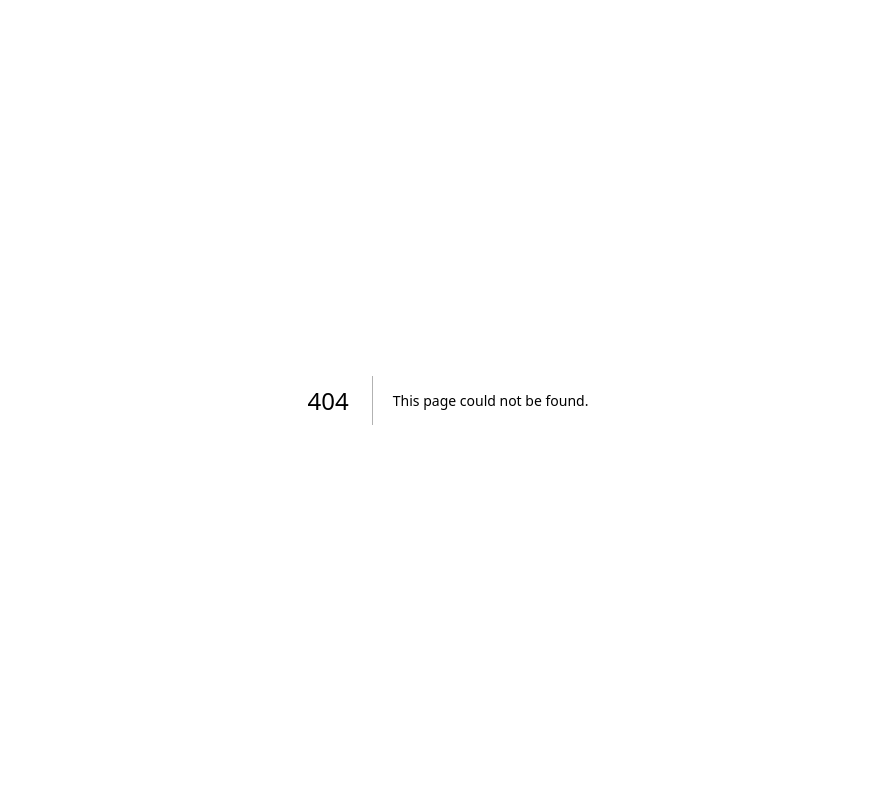
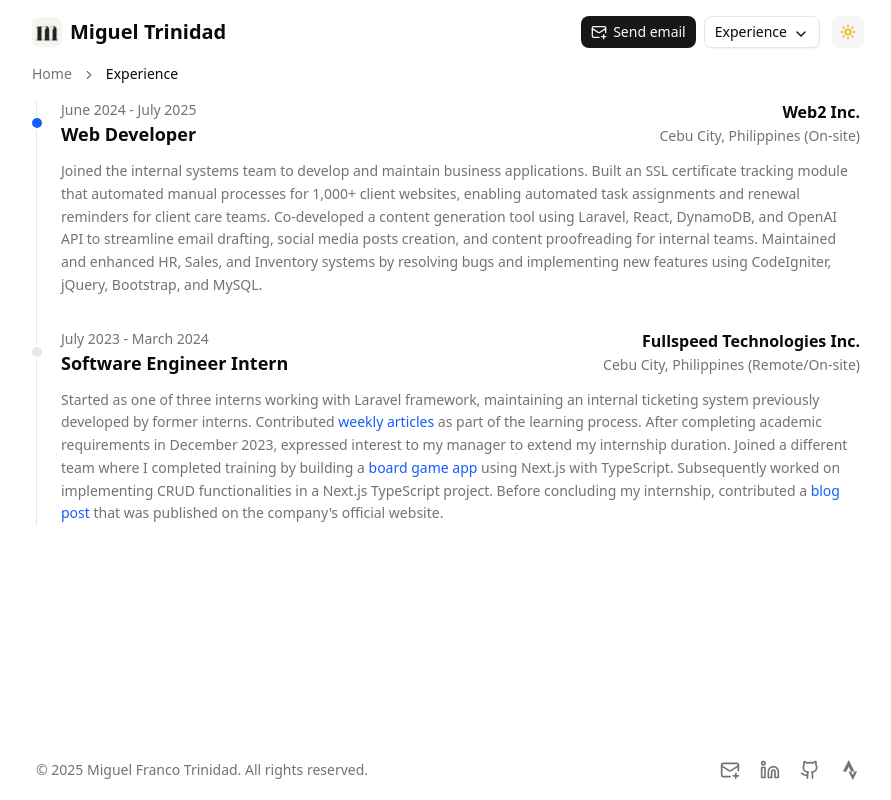
Before and after one commit to migstt/portfolio, a Next.js app: page /experience in a window 1280 px wide. Before the commit this address had no page. Shown: the whole page, without its empty margins (192-1083 px from the left). Built offline with nearby package versions, Linux system fonts and the light colour scheme.

Commit message:
added experience timeline page, experience dropdown option, types and experience description

```diff
--- /dev/null
+++ b/src/app/experience/page.tsx
@@ -0,0 +1,50 @@
+import { Metadata } from "next";
+import { createPageMetadata } from "@/lib/metadata";
+import { SubpageLayout } from "@/components/layout/SubpageLayout";
+import { experiences } from "@/data/portfolioData";
+
+export const metadata: Metadata = createPageMetadata.experience();
+
+export default function ExperiencePage() {
+  return (
+    <SubpageLayout pageTitle="Experience">
+      <div className="animate-slide-up-1 px-1">
+        <ol className="relative border-s border-gray-200 dark:border-gray-700">
+          {experiences.map((exp, index) => (
+            <li
+              key={index}
+              className={`mb-8 ms-6 ${
+                index === experiences.length - 1 ? "mb-0" : ""
+              }`}
+            >
+              <div
+                className={`absolute w-3.5 h-3.5 rounded-full mt-4 -start-[7px] border-2 border-white dark:border-gray-900 ${
+                  index === 0
+                    ? "bg-blue-600 dark:bg-blue-500"
+                    : "bg-gray-200 dark:bg-gray-700"
+                }`}
+              ></div>
+              <div className="flex flex-col lg:grid lg:grid-cols-2 gap-2 lg:gap-2 mb-3">
+                <div className="flex flex-col lg:mb-[-2]">
+                  <time className="text-sm text-muted-foreground">
+                    {exp.startMonth} - {exp.endMonth}
+                  </time>
+                  <h3 className="text-lg font-semibold">{exp.title}</h3>
+                </div>
+                <div className="flex flex-col lg:text-right">
+                  <h4 className="text-md font-bold">{exp.company}</h4>
+                  <p className="text-sm text-muted-foreground mt-0.5">
+                    {exp.location} ({exp.workType})
+                  </p>
+                </div>
+              </div>
+              <p className="text-sm text-muted-foreground leading-relaxed">
+                {exp.descriptionJSX || exp.description}
+              </p>
+            </li>
+          ))}
+        </ol>
+      </div>
+    </SubpageLayout>
+  );
+}
--- a/src/app/types/portfolio.ts
+++ b/src/app/types/portfolio.ts
@@ -17,6 +17,12 @@ export interface TechCategory {
 export interface Experience {
   title: string;
   company: string;
+  location: string;
+  workType: string;
   start: string;
   end: string;
+  startMonth: string;
+  endMonth: string;
+  description: string;
+  descriptionJSX?: React.ReactNode;
 }
--- a/src/components/cards/Experience.tsx
+++ b/src/components/cards/Experience.tsx
@@ -1,42 +1,35 @@
 import { Card, CardHeader, CardTitle, CardContent } from "@/components/ui/card";
-import { Badge } from "@/components/ui/badge";
-import { BriefcaseBusiness } from "lucide-react";
+import { SeemoreButton } from "@/components/general/SeemoreButton";
+import { Briefcase } from "lucide-react";
 import { experiences } from "@/data/portfolioData";
 
 export function Experience() {
   return (
-    <Card className="h-full">
+    <Card className="h-full flex flex-col">
       <CardHeader className="flex items-center justify-between">
         <CardTitle className="flex items-center gap-2">
-          <BriefcaseBusiness className="w-4 h-4" />
+          <Briefcase className="w-4 h-4" />
           Experience
         </CardTitle>
+        <SeemoreButton
+          href="experience"
+          label="View timeline"
+          page="experience"
+        />
       </CardHeader>
-
-      <CardContent>
-        <div>
-          <div className="space-y-3">
-            {experiences.map((exp, idx) => {
-              return (
-                <div
-                  key={idx}
-                  className="flex items-center justify-between relative"
-                >
-                  <div className="flex items-start gap-5">
-                    <div className="flex flex-col space-y-1">
-                      <h2 className="font-semibold text-sm">{exp.title}</h2>
-                      <p className="text-xs text-muted-foreground">
-                        {exp.company}
-                      </p>
-                    </div>
-                  </div>
-                  <Badge variant="outline" className="text-xs">
-                    {exp.start} - {exp.end}
-                  </Badge>
-                </div>
-              );
-            })}
-          </div>
+      <CardContent className="flex-1 mt-1">
+        <div className="space-y-4">
+          {experiences.map((exp, index) => (
+            <div key={index} className="flex justify-between items-start">
+              <div>
+                <h3 className="text-sm font-semibold">{exp.title}</h3>
+                <p className="text-xs text-muted-foreground">{exp.company}</p>
+              </div>
+              <span className="text-xs text-muted-foreground whitespace-nowrap">
+                {exp.start} - {exp.end}
+              </span>
+            </div>
+          ))}
         </div>
       </CardContent>
     </Card>
--- a/src/components/general/SeemoreButton.tsx
+++ b/src/components/general/SeemoreButton.tsx
@@ -16,7 +16,8 @@ export function SeemoreButton({ href, label, page }: SeemoreButtonProps) {
     >
       <div className="flex items-center gap-1">
         <span className="text-xs font-medium leading-none">
-          See more <span className="sr-only">{page}</span>
+          {href === "experience" ? label : "See more"}{" "}
+          <span className="sr-only">{page}</span>
         </span>
         <CircleArrowRight
           className="w-4 h-4 stroke-[2] mt-[1px]"
--- a/src/components/layout/header/HeaderActions.tsx
+++ b/src/components/layout/header/HeaderActions.tsx
@@ -14,6 +14,7 @@ import { usePathname } from "next/navigation";
 
 export const pages = [
   { name: "Home", href: "/", description: "Main page" },
+  { name: "Experience", href: "/experience", description: "Career timeline" },
   { name: "Projects", href: "/projects", description: "Browse projects" },
   {
     name: "Tech Blog",
--- a/src/data/portfolioData.ts
+++ b/src/data/portfolioData.ts
@@ -1,4 +1,5 @@
 import { Profile, AboutText, TechCategory, Experience } from "@/app/types";
+import React from "react";
 
 export const profile: Profile = {
   name: "Miguel Trinidad",
@@ -42,13 +43,63 @@ export const experiences: Experience[] = [
   {
     title: "Web Developer",
     company: "Web2 Inc.",
+    location: "Cebu City, Philippines",
+    workType: "On-site",
     start: "2024",
     end: "2025",
+    startMonth: "June 2024",
+    endMonth: "July 2025",
+    description:
+      "Joined the internal systems team to develop and maintain business applications. Built an SSL certificate tracking module that automated manual processes for 1,000+ client websites, enabling automated task assignments and renewal reminders for client care teams. Co-developed a content generation tool using Laravel, React, DynamoDB, and OpenAI API to streamline email drafting, social media posts creation, and content proofreading for internal teams. Maintained and enhanced HR, Sales, and Inventory systems by resolving bugs and implementing new features using CodeIgniter, jQuery, Bootstrap, and MySQL.",
   },
   {
     title: "Software Engineer Intern",
     company: "Fullspeed Technologies Inc.",
+    location: "Cebu City, Philippines",
+    workType: "Remote/On-site",
     start: "2023",
     end: "2024",
+    startMonth: "July 2023",
+    endMonth: "March 2024",
+    description:
+      "Started as one of three interns working with Laravel framework, maintaining an internal ticketing system previously developed by former interns. Contributed weekly blog posts and reflections as part of the learning process. After completing academic requirements in December 2023, expressed interest to my manager to extend my internship duration. Joined a different team where I completed training by building a board game application using Next.js with TypeScript. Subsequently worked on implementing CRUD functionalities in a Next.js TypeScript project. Before concluding my internship, contributed a final blog post that was published on the company's official website.",
+    descriptionJSX: React.createElement(
+      React.Fragment,
+      null,
+      "Started as one of three interns working with Laravel framework, maintaining an internal ticketing system previously developed by former interns. Contributed ",
+      React.createElement(
+        "a",
+        {
+          href: "https://ardiesan.github.io/engineers-log/author/mtrinidad/",
+          target: "_blank",
+          rel: "noopener noreferrer",
+          className: "text-blue-600 dark:text-blue-400 hover:underline",
+        },
+        "weekly articles"
+      ),
+      " as part of the learning process. After completing academic requirements in December 2023, expressed interest to my manager to extend my internship duration. Joined a different team where I completed training by building a ",
+      React.createElement(
+        "a",
+        {
+          href: "/projects/boardgameplay",
+          target: "_blank",
+          rel: "noopener noreferrer",
+          className: "text-blue-600 dark:text-blue-400 hover:underline",
+        },
+        "board game app"
+      ),
+      " using Next.js with TypeScript. Subsequently worked on implementing CRUD functionalities in a Next.js TypeScript project. Before concluding my internship, contributed a ",
+      React.createElement(
+        "a",
+        {
+          href: "https://techblog.fullspeedtechnologies.com/2024/03/27/internship-a-story-of-growth-and-gratitude.html",
+          target: "_blank",
+          rel: "noopener noreferrer",
+          className: "text-blue-600 dark:text-blue-400 hover:underline",
+        },
+        "blog post"
+      ),
+      " that was published on the company's official website."
+    ),
   },
 ];
--- a/src/lib/metadata.ts
+++ b/src/lib/metadata.ts
@@ -161,6 +161,14 @@ export const createPageMetadata = {
       path: "/projects",
     }),
 
+  experience: () =>
+    createMetadata({
+      title: "Experience",
+      description:
+        "Professional experience and career timeline in web development and software engineering.",
+      path: "/experience",
+    }),
+
   notFound: (path: string) =>
     createMetadata({
       title: "Page Not Found",
```
